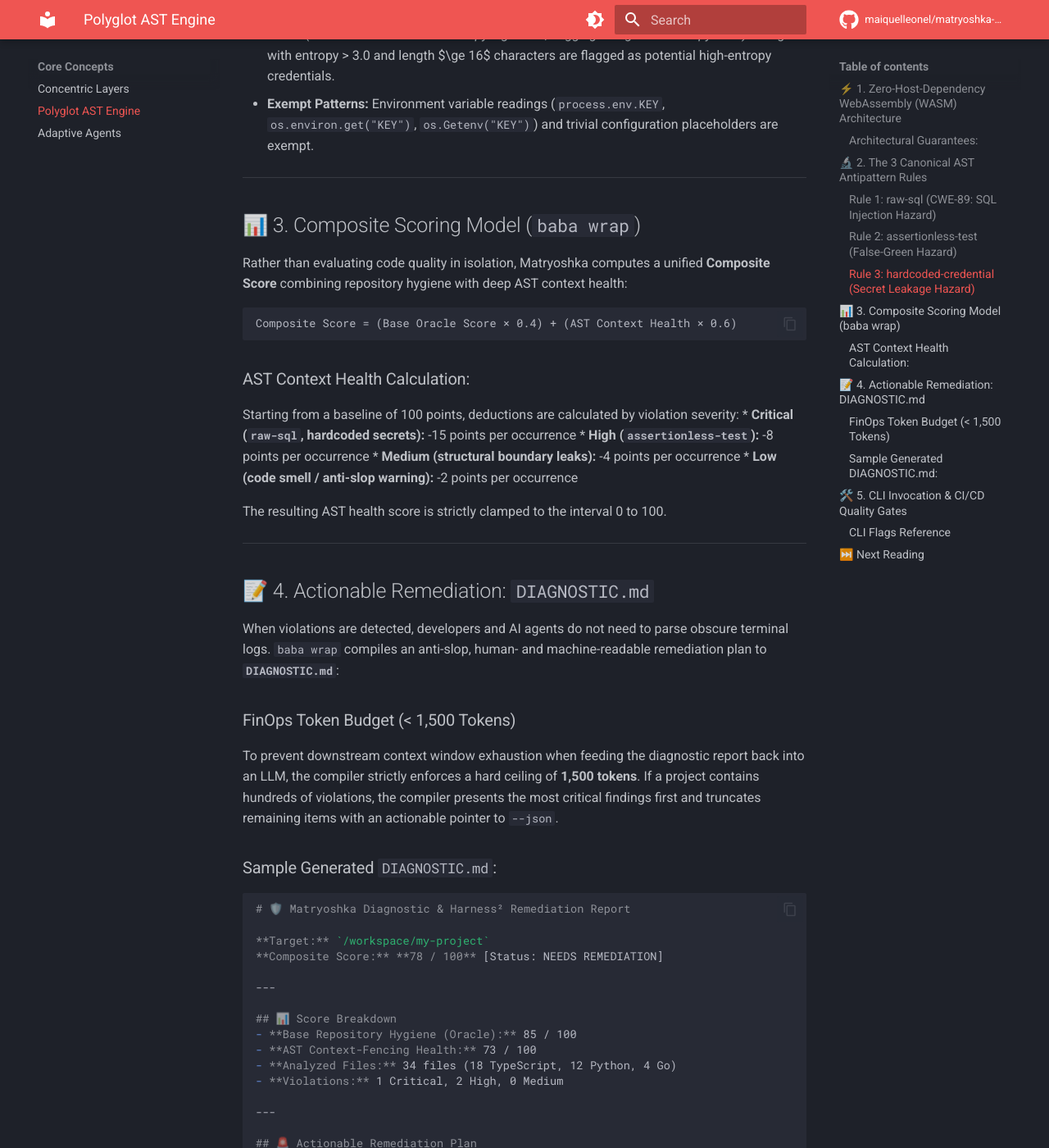
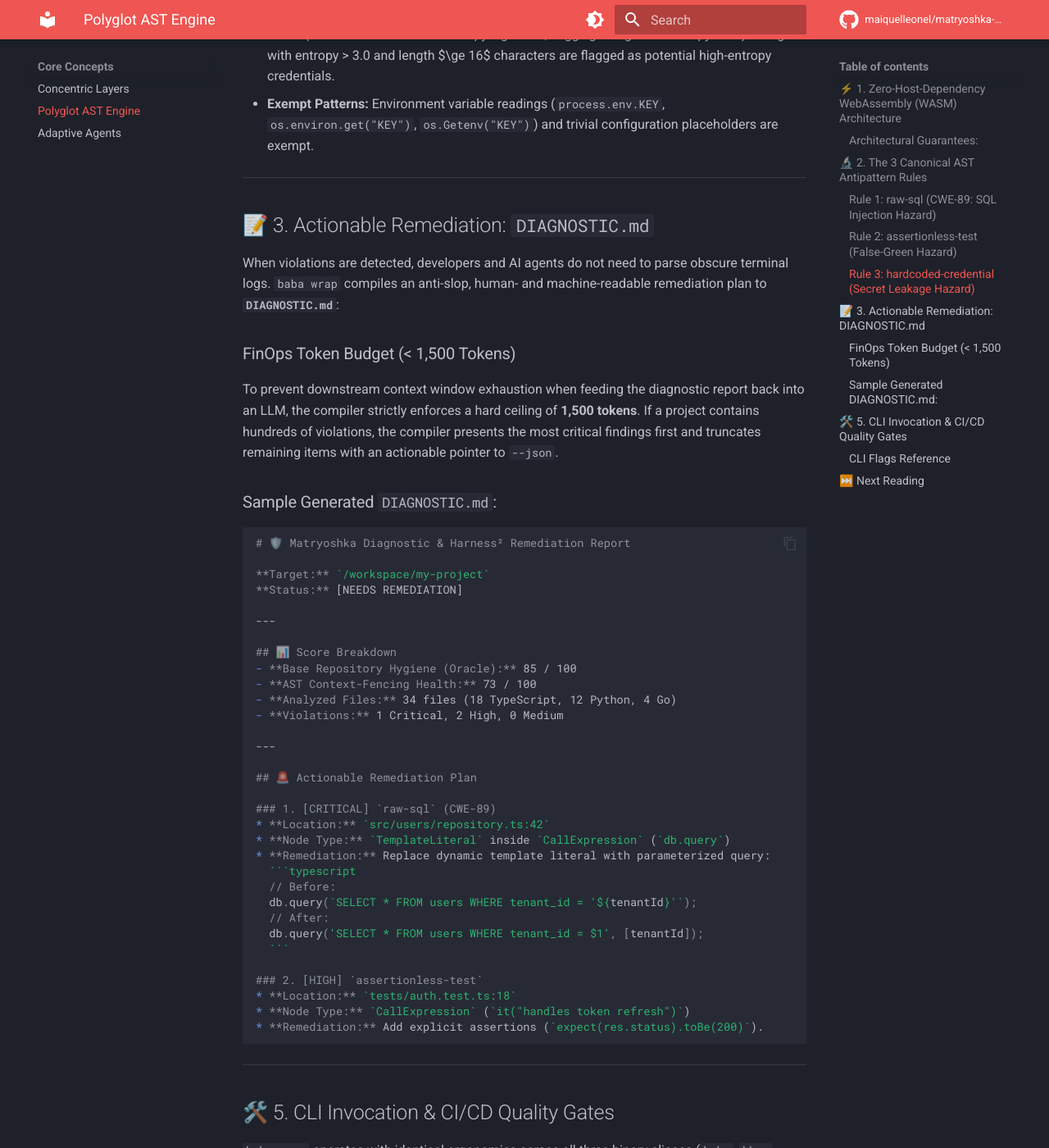
Before and after one commit to maiquelleonel/matryoshka-harness, an MkDocs documentation site: the page built from docs/guide/concepts/ast-engine.md, in a window 1280 px wide and 1400 px high, scrolled down 3708 px. Shown: the whole window at 82% size. Built offline with MkDocs 1.6.1 and Material for MkDocs 9.7.7, drawn with Linux system fonts in a browser that asks for light colours; comment, search, counter and statistics services are not loaded; some of the changed text lies outside the part shown.

Commit message:
docs(qa): eradicate artificial composite score formula and keep focus on real AST rules and DIAGNOSTIC.md

````diff
--- a/docs/guide/concepts/ast-engine.md
+++ b/docs/guide/concepts/ast-engine.md
@@ -36,7 +36,7 @@ Matryoshka solves this with portable **Tree-sitter WebAssembly (WASM)** runtimes
                 └───────────────────────┬───────────────┘
                                         ▼
                         ┌───────────────────────────────┐
-                        │   Composite Scorer   │
+                        │  Remediation Engine  │
                         │   Score = Base*0.4 + AST*0.6  │
                         └───────────────┬───────────────┘
                                         ▼
@@ -117,28 +117,11 @@ Identifies plaintext credentials, tokens, and private keys embedded in source co
      Strings with entropy > 3.0 and length $\ge 16$ characters are flagged as potential high-entropy credentials.
 * **Exempt Patterns:** Environment variable readings (`process.env.KEY`, `os.environ.get("KEY")`, `os.Getenv("KEY")`) and trivial configuration placeholders are exempt.
 
----
 
-## 📊 3. Composite Scoring Model (`baba wrap`)
-
-Rather than evaluating code quality in isolation, Matryoshka computes a unified **Composite Score** combining repository hygiene with deep AST context health:
-
-```text
-Composite Score = (Base Oracle Score × 0.4) + (AST Context Health × 0.6)
-```
-
-### AST Context Health Calculation:
-Starting from a baseline of 100 points, deductions are calculated by violation severity:
-* **Critical (`raw-sql`, hardcoded secrets):** -15 points per occurrence
-* **High (`assertionless-test`):** -8 points per occurrence
-* **Medium (structural boundary leaks):** -4 points per occurrence
-* **Low (code smell / anti-slop warning):** -2 points per occurrence
-
-The resulting AST health score is strictly clamped to the interval 0 to 100.
 
 ---
 
-## 📝 4. Actionable Remediation: `DIAGNOSTIC.md`
+## 📝 3. Actionable Remediation: `DIAGNOSTIC.md`
 
 When violations are detected, developers and AI agents do not need to parse obscure terminal logs. `baba wrap` compiles an anti-slop, human- and machine-readable remediation plan to **`DIAGNOSTIC.md`**:
 
@@ -151,7 +134,7 @@ To prevent downstream context window exhaustion when feeding the diagnostic repo
 # 🛡️ Matryoshka Diagnostic & Harness² Remediation Report
 
 **Target:** `/workspace/my-project`
-**Composite Score:** **78 / 100** [Status: NEEDS REMEDIATION]
+**Status:** [NEEDS REMEDIATION]
 
 ---
 
````
Also changed, not shown: docs/guide/cli/wrap.md (+1 -16 lines), docs/guide/concepts/concentric-layers.md (+1 -4 lines), docs/guide/integrations/mcp-server.md (+1 -1 lines), 1 other file.
